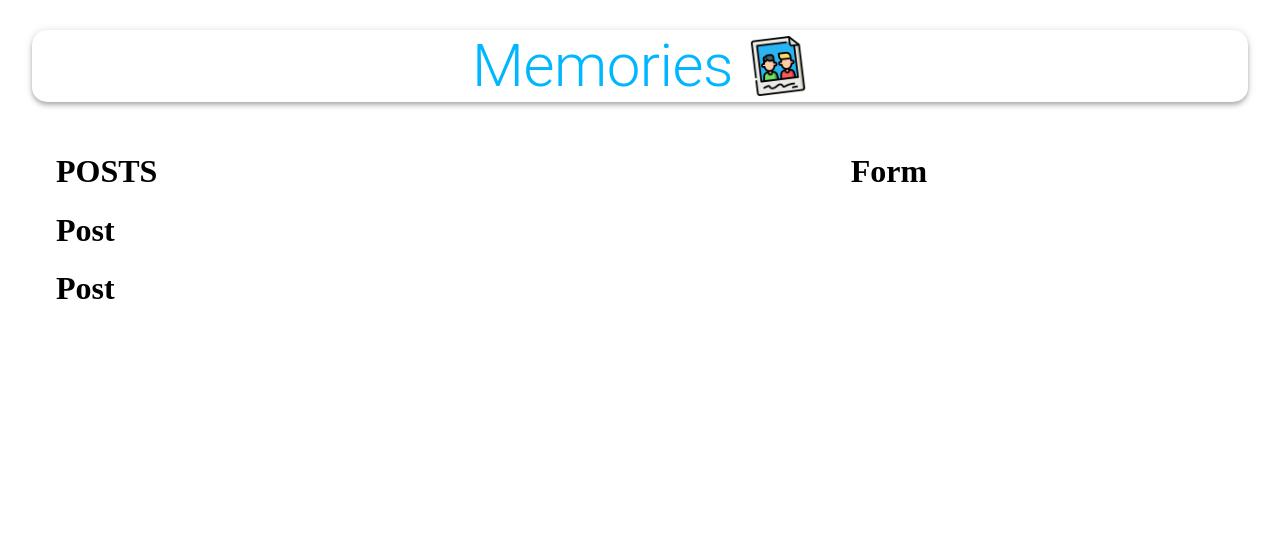
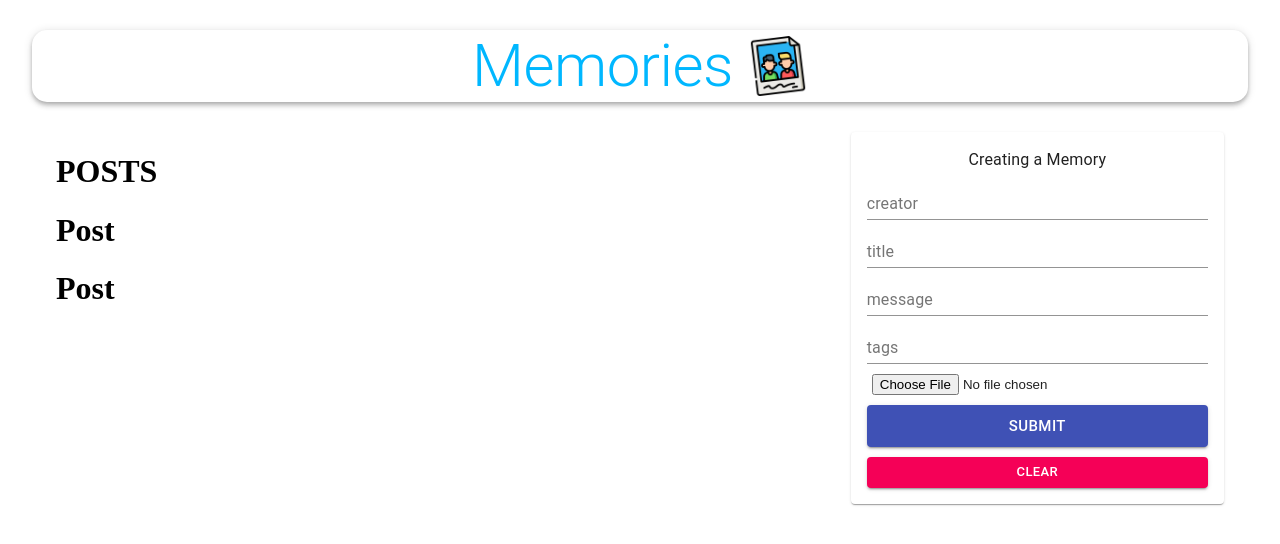
Before and after one commit to TalhaBhutto/MERN_Project, a React (Create React App) app in the folder client/: page / in a window 1280 px wide. Shown: the top 544 px of the page. Built offline with nearby package versions, Linux system fonts and the light colour scheme; no server answers.

Commit message:
Update Form.js

```diff
--- a/client/src/components/Form/Form.js
+++ b/client/src/components/Form/Form.js
@@ -1,12 +1,36 @@
 import React from 'react'
 import useStyles from './styles';
+import {useState} from 'react';
+import {TextField,Button,Typography,Paper} from '@material-ui/core';
+import FileBase from 'react-file-base64'
+import { Clear } from '@material-ui/icons';
 
 function Form() {
+    const [postData, setPostData] = useState({
+        creator:'',title:'',message:'',tags:'',selectedFile:''
+    });
     const classes=useStyles();
+    const handleSubmit =()=>{
+
+    }
+    const clear=()=>{
+
+    }
     return (
-        <div>
-            <h1>Form</h1>
-        </div>
+        <Paper className={classes.paper}>
+            <form autoComplete="off" noValidate className={classes.form} onSubmit={handleSubmit}>
+                <Typography varient="h6">Creating a Memory</Typography>
+                <TextField name="creator" varient="outlined" label="creator" fullWidth value={postData.creator} onChange={(e)=>setPostData({...postData,creator:e.target.value})}/>
+                <TextField name="title" varient="outlined" label="title" fullWidth value={postData.title} onChange={(e)=>setPostData({...postData,title:e.target.value})}/>
+                <TextField name="message" varient="outlined" label="message" fullWidth value={postData.message} onChange={(e)=>setPostData({...postData,message:e.target.value})}/>
+                <TextField name="tags" varient="outlined" label="tags" fullWidth value={postData.tags} onChange={(e)=>setPostData({...postData,tags:e.target.value})}/>
+                <div className={classes.fileInput}>
+                    <FileBase type="file" multiple={false} onDone={(base64)=>setPostData({...postData,selectedFile:base64})}/>
+                </div>
+                <Button className={classes.buttonSubmit} variant="contained" color="primary" size="large" type="submit" fullWidth>Submit</Button>
+                <Button variant="contained" color="secondary" size="small" onClick={clear} fullWidth>Clear</Button>
+            </form>
+        </Paper>
     )
 }
 
```
